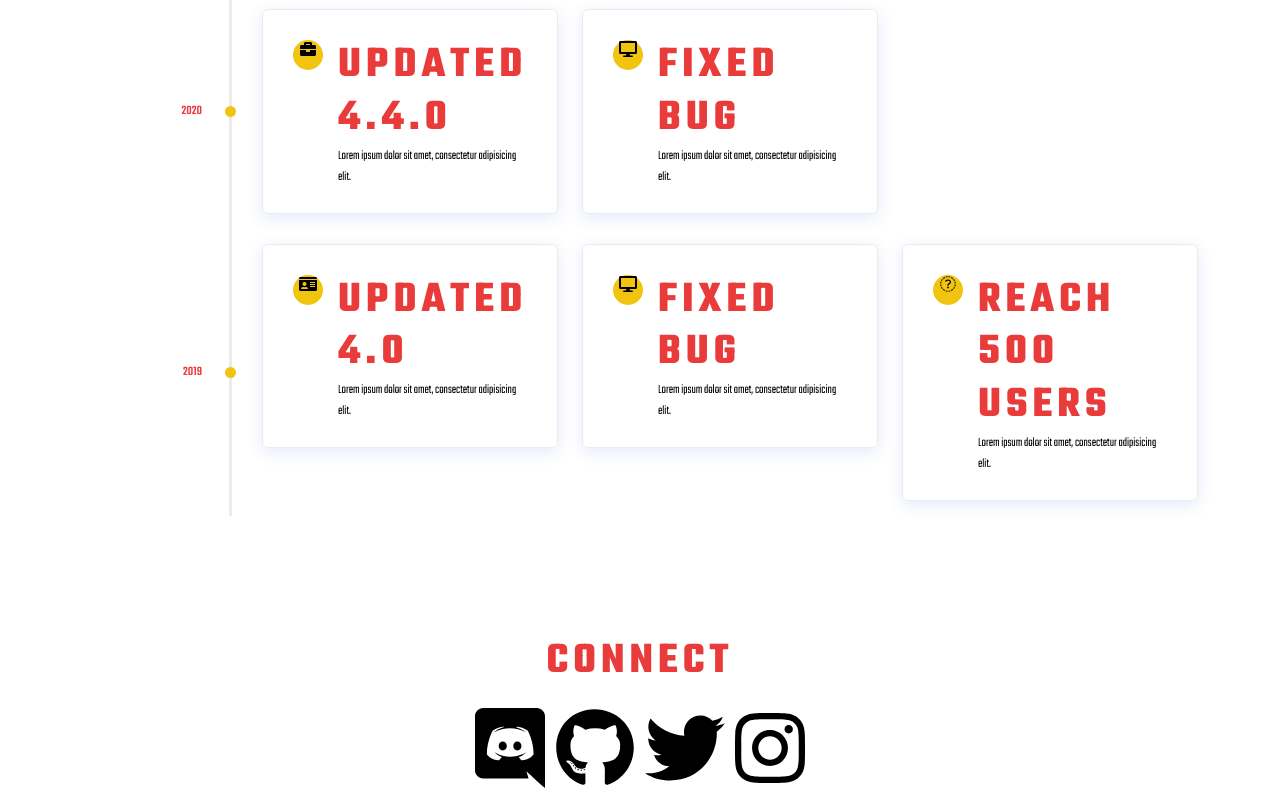
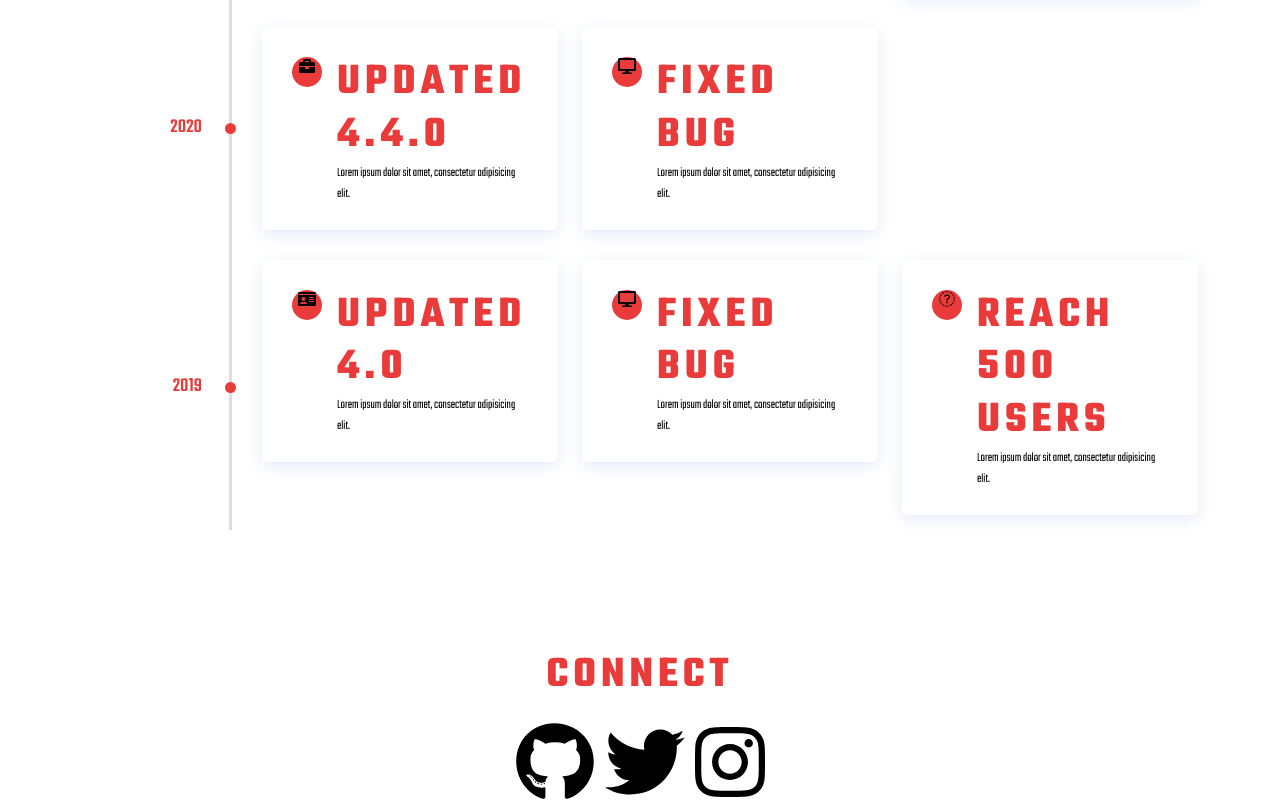
Before and after one commit to Blockchain-Beverages/blockchain-beverages-repository, a plain HTML site: page index.html in a window 1280 px wide. Shown: the part 1613-2418 px from the top of the page. Drawn offline with nearby package versions, Linux system fonts and the light colour scheme; a script that the page names is missing.

Commit message:
Spacing, color, and font adjustments.

```diff
--- a/index.html
+++ b/index.html
@@ -35,12 +35,12 @@
             <i class="fa fa-bars"></i>
           </button>
           <div class="collapse navbar-collapse" id="navbarResponsive">
-            <ul class="navbar-nav ml-auto">
+            <ul class="navbar-nav ms-auto">
               <li class="nav-item">
                 <h3 class="nav-link js-scroll-trigger" href="#about">About</h3>
               </li>
               <li class="nav-item">
-                <h3 class="nav-link js-scroll-trigger" href="#projects">Roadmap</h3>
+                <h3 class="nav-link js-scroll-trigger" href="#roadmap">Roadmap</h3>
               </li>
               <li class="nav-item">
                 <h3 class="nav-link js-scroll-trigger" href="#contact">Buy</h3>
@@ -74,7 +74,7 @@
      </div>
   </section>
  <!-- Roadmap Section -->
-  <section class="timeline_area section_padding_130">
+  <section id="roadmap" class="timeline_area section_padding_130">
      <div class="container">
          <div class="row justify-content-center">
              <div class="col-12 col-sm-8 col-lg-6">
@@ -198,11 +198,6 @@
                 <h2>Connect</h2>
                 <ul class="list-inline banner-social-buttons">
                   <li class="list-inline-item">
-                    <a href="https://www.linkedin.com/in/nathanspencerrpa/">
-                      <i class="fab fa-discord fa-5x"></i>
-                    </a>
-                  </li>
-                  <li class="list-inline-item">
                     <a href="https://github.com/nathanspencer">
                       <i class="fab fa-github fa-5x"></i>
                     </a>
--- a/styles/home.css
+++ b/styles/home.css
@@ -135,7 +135,9 @@ a {
 .about-section {
   padding-top: 100px;
   padding-bottom: 0px;
-  margin-top: 20px;}
+  margin-top: 20px;
+  margin-bottom: 20px;
+  background-color: #dddddd;}
 
 .projects-section {
   color: black;
--- a/styles/roadmap.css
+++ b/styles/roadmap.css
@@ -45,7 +45,7 @@ body {
     width: 3px;
     height: 100%;
     content: "";
-    background-color: #ebebeb;
+    background-color: #dddddd;
     top: 0;
     right: 30px;
     z-index: 1;
@@ -55,7 +55,7 @@ body {
     width: 11px;
     height: 11px;
     border-radius: 50%;
-    background-color: #f1c40f;
+    background-color: #ea3b3b;
     content: "";
     top: 50%;
     right: 26px;
@@ -65,7 +65,7 @@ body {
 .single-timeline-area .timeline-date p {
     margin-bottom: 0;
     color: #ea3b3b;
-    font-size: 13px;
+    font-size: 20px;
     text-transform: uppercase;
     font-weight: 500;
 }
@@ -78,7 +78,7 @@ body {
     margin-top: 15px;
     -webkit-box-shadow: 0 0.25rem 1rem 0 rgba(47, 91, 234, 0.125);
     box-shadow: 0 0.25rem 1rem 0 rgba(47, 91, 234, 0.125);
-    border: 1px solid #ebebeb;
+    border: 1px solid ##ea3b3b;
 }
 @media only screen and (max-width: 575px) {
     .single-timeline-area .single-timeline-content {
@@ -90,7 +90,7 @@ body {
     transition-duration: 500ms;
     width: 30px;
     height: 30px;
-    background-color: #f1c40f;
+    background-color: #ea3b3b;
     -webkit-box-flex: 0;
     -ms-flex: 0 0 30px;
     flex: 0 0 30px;
```
